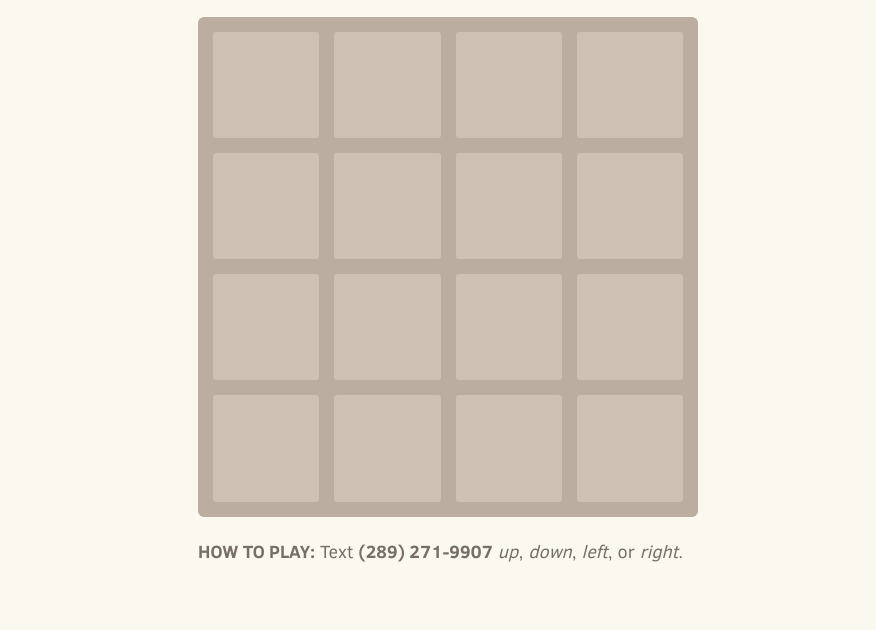
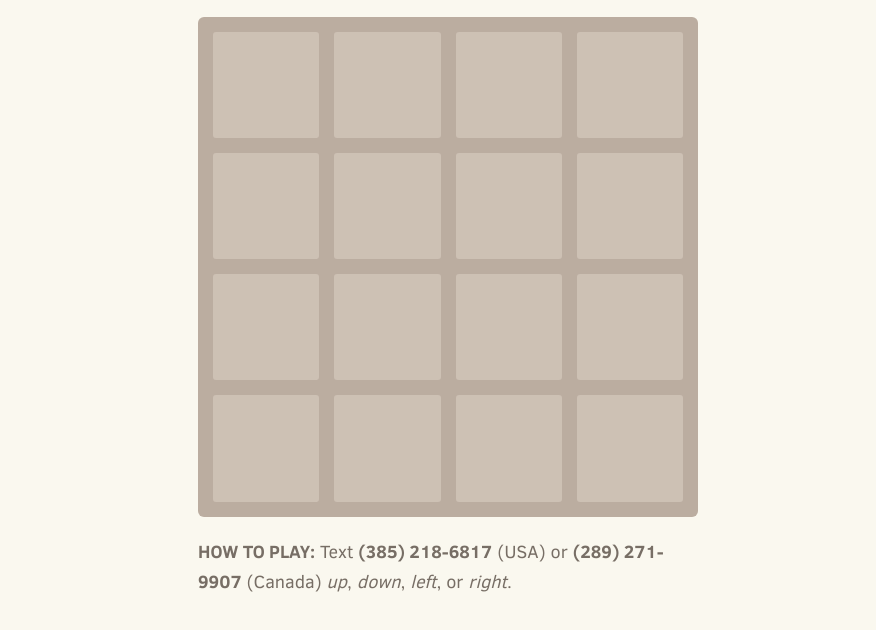
Before and after one commit to tejasmanohar/twilio-plays-2048, a website: page index.html in a window 1280 px wide. Shown: the part 110-740 px from the top of the page, without its empty margins (192-1068 px from the left). Drawn offline with nearby package versions, Linux system fonts and the light colour scheme; no server answers.

Commit message:
Update index.html

```diff
--- a/index.html
+++ b/index.html
@@ -63,7 +63,7 @@
         </div>
       </div>
       <p class="game-explanation">
-        <strong class="important">How to play:</strong> Text <strong>(289) 271-9907</strong>  <em>up</em>, <em>down</em>, <em>left</em>, or <em>right</em>.
+        <strong class="important">How to play:</strong> Text <strong>(385) 218-6817</strong> (USA) or <strong>(289) 271-9907</strong> (Canada) <em>up</em>, <em>down</em>, <em>left</em>, or <em>right</em>.
       </p>
     </div>
     <div class="userInputs">
```
